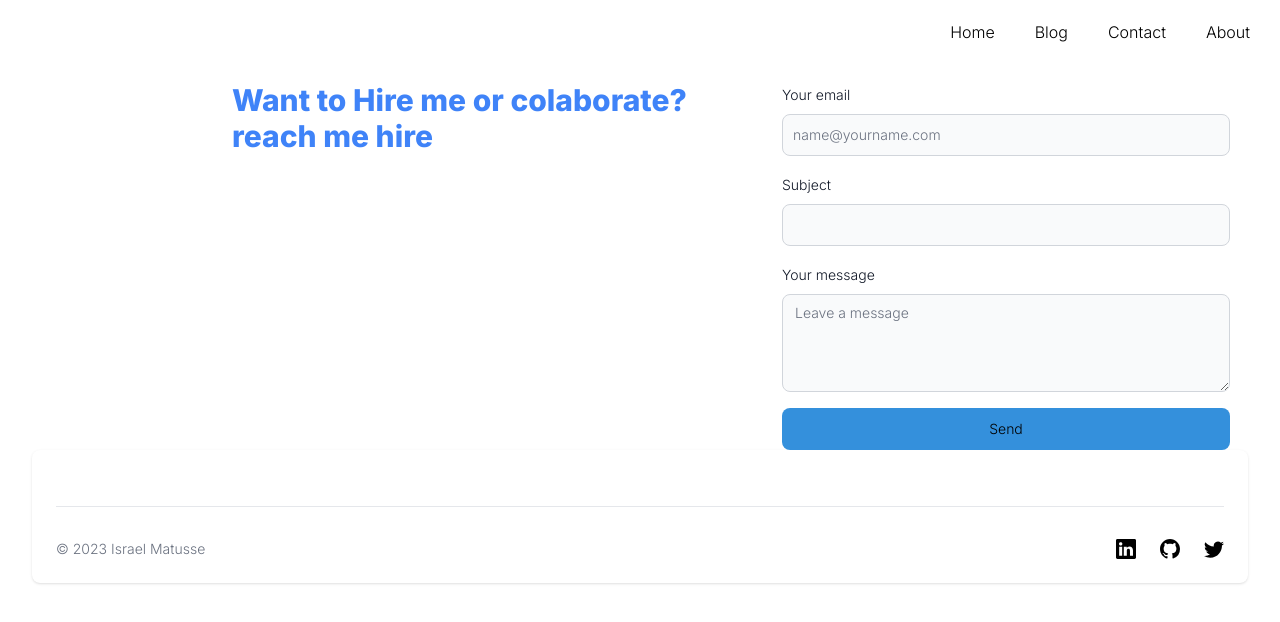
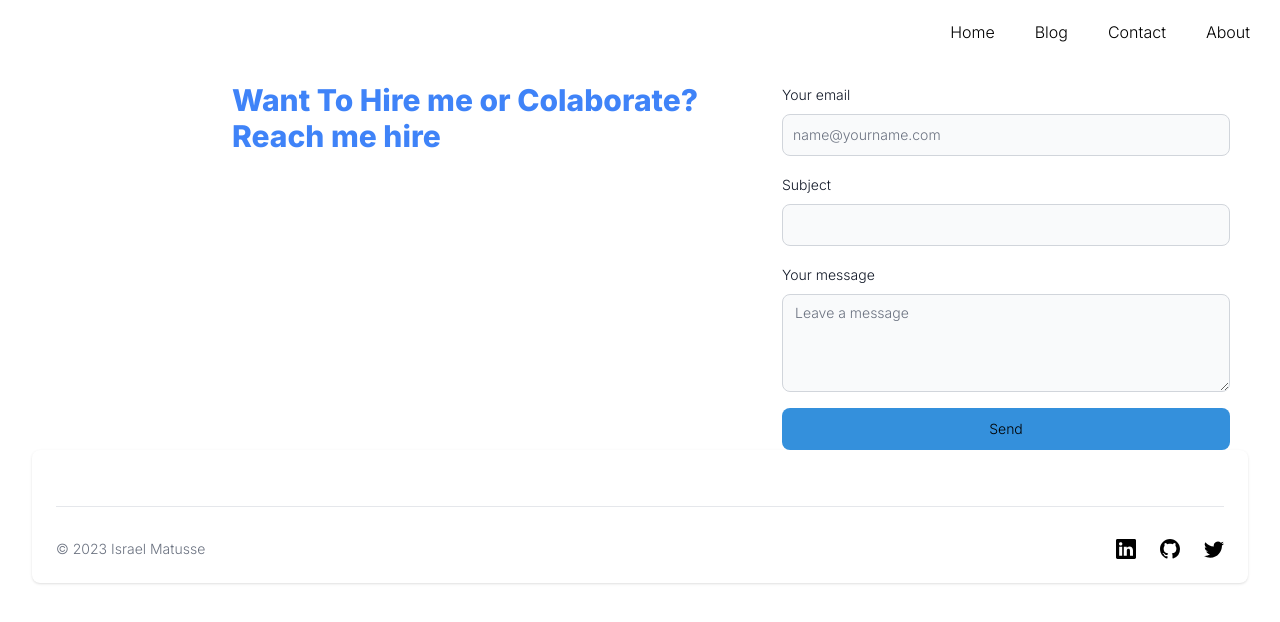
Before and after one commit to IsraelMatusse/portifolium-react-typescript, a React (Vite) app: page /contact in a window 1280 px wide. Shown: the top 622 px of the page. Built offline with nearby package versions, Linux system fonts and the light colour scheme.

Commit message:
quick fix to deploy

```diff
--- a/src/components/Form.tsx
+++ b/src/components/Form.tsx
@@ -7,7 +7,7 @@ import { Button, Label, TextInput, Textarea } from 'flowbite-react';
 export default function Form() {
   return (
  <div>
-     <h2 id="text" className="text-3xl font-bold mb-4 text-blue-500">Want to Hire me or colaborate? <br /> reach me hire</h2>
+     <h2 id="text" className="text-3xl font-bold mb-4 text-blue-500">Want To Hire me or Colaborate? <br /> Reach me hire</h2>
 
 <div id="formulario">
     <form className="flex max-w-md flex-col gap-4">
@@ -22,7 +22,7 @@ export default function Form() {
           id="email1"
           placeholder="name@yourname.com"
           required
-          type="email"
+          type="Email"
         />
       </div>
       <div>
```
